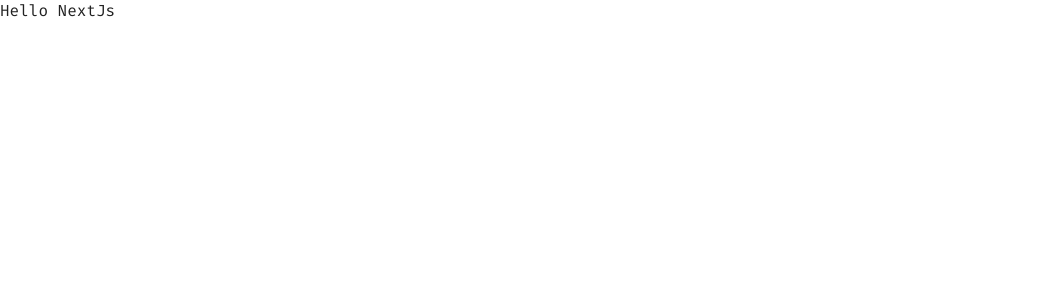
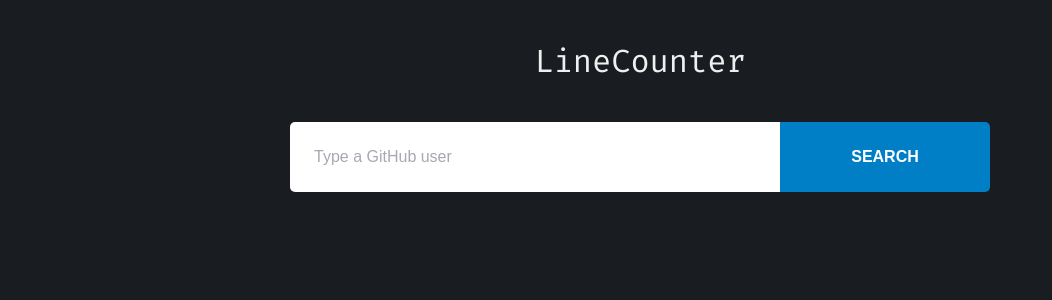
Before and after one commit to gustavomaltez/github-line-counter, a Next.js app: page / in a window 1280 px wide. Shown: the top 300 px of the page, without its empty margins (0-1052 px from the left). Built offline with nearby package versions, Linux system fonts and the light colour scheme.

Commit message:
feat: added fetch data

```diff
--- a/package.json
+++ b/package.json
@@ -14,12 +14,14 @@
     "styled-components": "^5.2.1"
   },
   "devDependencies": {
+    "@types/axios": "^0.14.0",
     "@types/node": "^14.14.31",
     "@types/react": "^17.0.2",
     "@types/react-dom": "^17.0.1",
     "@types/styled-components": "^5.1.7",
     "@typescript-eslint/eslint-plugin": "^4.16.1",
     "@typescript-eslint/parser": "^4.16.1",
+    "babel-plugin-styled-components": "^1.12.0",
     "eslint": "^7.21.0",
     "eslint-config-airbnb": "^18.2.1",
     "eslint-config-prettier": "^8.1.0",
--- a/src/pages/_document.tsx
+++ b/src/pages/_document.tsx
@@ -1,6 +1,19 @@
 import Document, { Html, Head, Main, NextScript } from 'next/document';
+import { ServerStyleSheet } from 'styled-components';
 
 export default class MyDocument extends Document {
+  static getInitialProps({ renderPage }) {
+    const sheet = new ServerStyleSheet();
+
+    const page = renderPage(App => props =>
+      sheet.collectStyles(<App {...props} />),
+    );
+
+    const styleTags = sheet.getStyleElement();
+
+    return { ...page, styleTags };
+  }
+
   render(): JSX.Element {
     return (
       <Html>
--- a/src/pages/index.tsx
+++ b/src/pages/index.tsx
@@ -1,13 +1,86 @@
 import Head from 'next/head';
+import { FormEvent, useCallback, useState } from 'react';
+import { Container } from '../styles/Home';
 
-const Home: React.FC = () => (
+interface Owner {
+  login: string;
+  avatar_url: string;
+}
+interface Repository {
+  id: number;
+  name: string;
+  description: string;
+  full_name: string;
+  owner: Owner;
+}
+
+const Home: React.FC = () => {
+  const [user, setUser] = useState('');
+  const [ownerData, setOwnerData] = useState<Owner>();
+  const [repositories, setRepositories] = useState<Repository[]>([]);
+
+  const [inputError, setInputError] = useState('');
+
+  const handleGetUserRepositories = useCallback(
+    async (event: FormEvent<HTMLFormElement>) => {
+      event.preventDefault();
+
+      if (!setUser) {
+        setInputError('Insert an user name');
+        return;
+      }
+
+      try {
+        const response = await fetch(
+          `https://api.github.com/users/${user}/repos`,
+        );
+        const repositoriesData = await response.json();
+
+        if (repositoriesData[0]) {
+          const { avatar_url, login } = repositoriesData[0].owner;
+          setOwnerData({ avatar_url, login });
+        }
+
+        setRepositories(repositoriesData);
+        setInputError('');
+      } catch (error) {
+        setInputError('Erro na busca por esse repositório.');
+      }
+    },
+    [user],
+  );
+  return (
     <>
       <Head>
-      <title>Create Next App</title>
+        <title>Line Counter - Home</title>
         <link rel="icon" href="/favicon.ico" />
       </Head>
-    <p>Hello NextJs</p>
+      <Container>
+        <h1>LineCounter</h1>
+        <form onSubmit={handleGetUserRepositories}>
+          <input
+            placeholder="Type a GitHub user"
+            value={user}
+            onChange={e => setUser(e.target.value)}
+          />
+          <button type="submit">SEARCH</button>
+        </form>
+
+        <section>
+          {repositories.length > 0 &&
+            repositories.map(repo => (
+              <div key={String(repo.id)}>
+                <p>{repo.name}</p>
+                <img
+                  alt="Total Lines"
+                  src={`https://img.shields.io/tokei/lines/github/${repo.full_name}?style=for-the-badge`}
+                />
+              </div>
+            ))}
+        </section>
+      </Container>
     </>
   );
+};
 
 export default Home;
--- /dev/null
+++ b/src/styles/Home.tsx
@@ -0,0 +1,71 @@
+import styled from 'styled-components';
+
+const Container = styled.main`
+  display: flex;
+  flex-direction: column;
+  justify-content: center;
+  align-items: center;
+  /* background: blue; */
+
+  h1 {
+    font-size: 2rem;
+    font-weight: 400;
+  }
+
+  form {
+    margin-top: 40px;
+    max-width: 700px;
+    display: flex;
+    width: 100%;
+
+    input {
+      flex: 1;
+      height: 70px;
+      padding: 0 24px;
+      border: 0;
+      border-radius: 5px 0 0 5px;
+      color: #3a3a3a;
+      border-right: 0;
+
+      &::placeholder {
+        color: #a8a8b3;
+      }
+    }
+
+    button {
+      width: 210px;
+      background: #007ec6;
+      border-radius: 0px 5px 5px 0px;
+      border: 0;
+      color: #fff;
+      font-weight: bold;
+      transition: background-color 200ms;
+    }
+  }
+
+  section {
+    margin: 2rem;
+    display: grid;
+    grid-template-columns: 1fr 1fr 1fr;
+    grid-gap: 1rem;
+
+    div {
+      padding: 0.5rem;
+      background: #555555;
+      min-width: 15vw;
+      display: flex;
+      flex-direction: column;
+      align-items: center;
+      justify-content: center;
+
+      img {
+        margin-top: 0.4rem;
+        border-style: inherit;
+        background: #007ec6;
+        border: 1px solid #007ec6;
+      }
+    }
+  }
+`;
+
+export { Container };
--- a/src/styles/global.ts
+++ b/src/styles/global.ts
@@ -8,9 +8,15 @@
     outline: 0;
   }
 
+  #__next{
+    max-width: 960px;
+    margin: 0 auto;
+    padding: 40px 20px;
+  }
+
   body{
-    background: #FFFFFF;
-    color: #212121;
+    background: #191C20;
+    color: #EFEFEF;
     font-family: 'Fira Code', monospace;
     --webkit-font-smoothing: antialiased;
   }
@@ -59,17 +65,16 @@
   }
 
   ::-webkit-scrollbar-thumb {
-    background: rgba(33,33,33,0.95);
+    background: rgba(0, 126, 198, 90);
     border-radius: 0;
   }
 
   ::-webkit-scrollbar-thumb:hover{
-    background: rgba(33,33,33,1);
+    background: rgba(0, 126, 198, 1)
   }
 
   ::-webkit-scrollbar-track{
-    background: #ffffff;
+    background: rgba(85, 85, 85, 0.2);
     border-radius: 0;
-    box-shadow: inset 7px 10px 12px #f0f0f0;
   }
 `;
```
Also changed, not shown: .babelrc (added), .eslintrc.json, 1 other file (tests, documents, lock files or other folders). Lines whose indentation alone changed are shown as unchanged.
